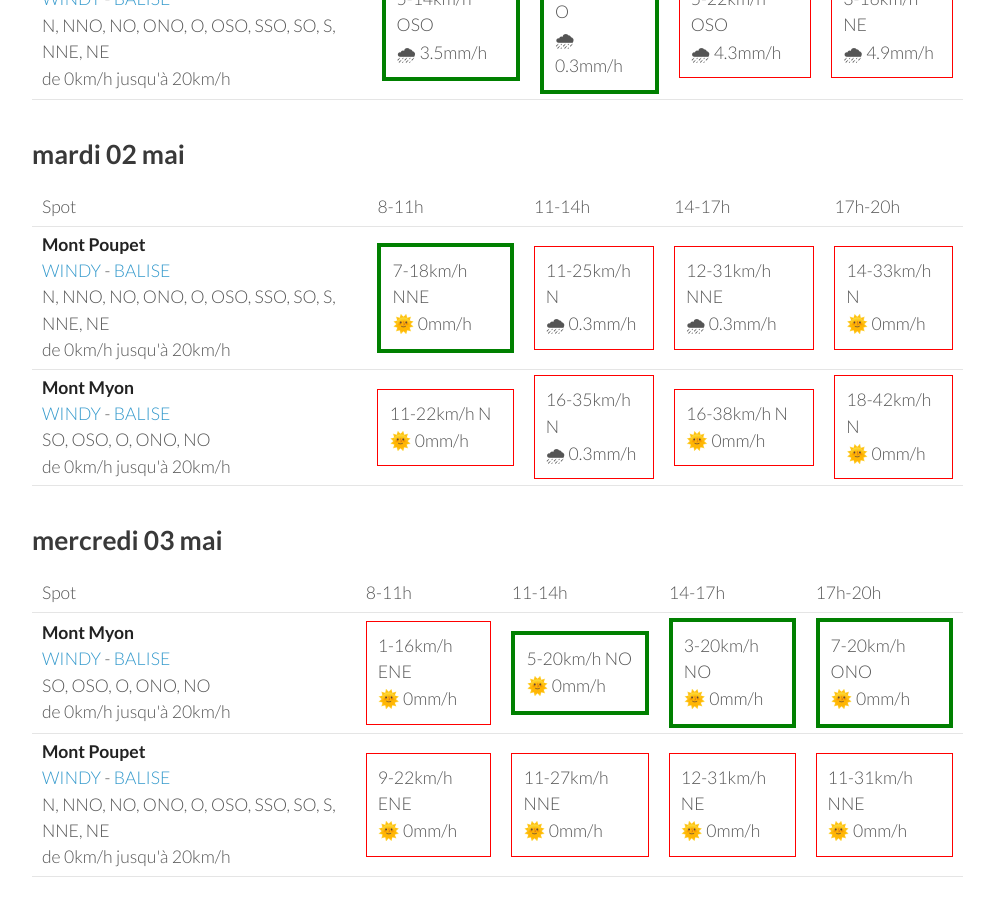
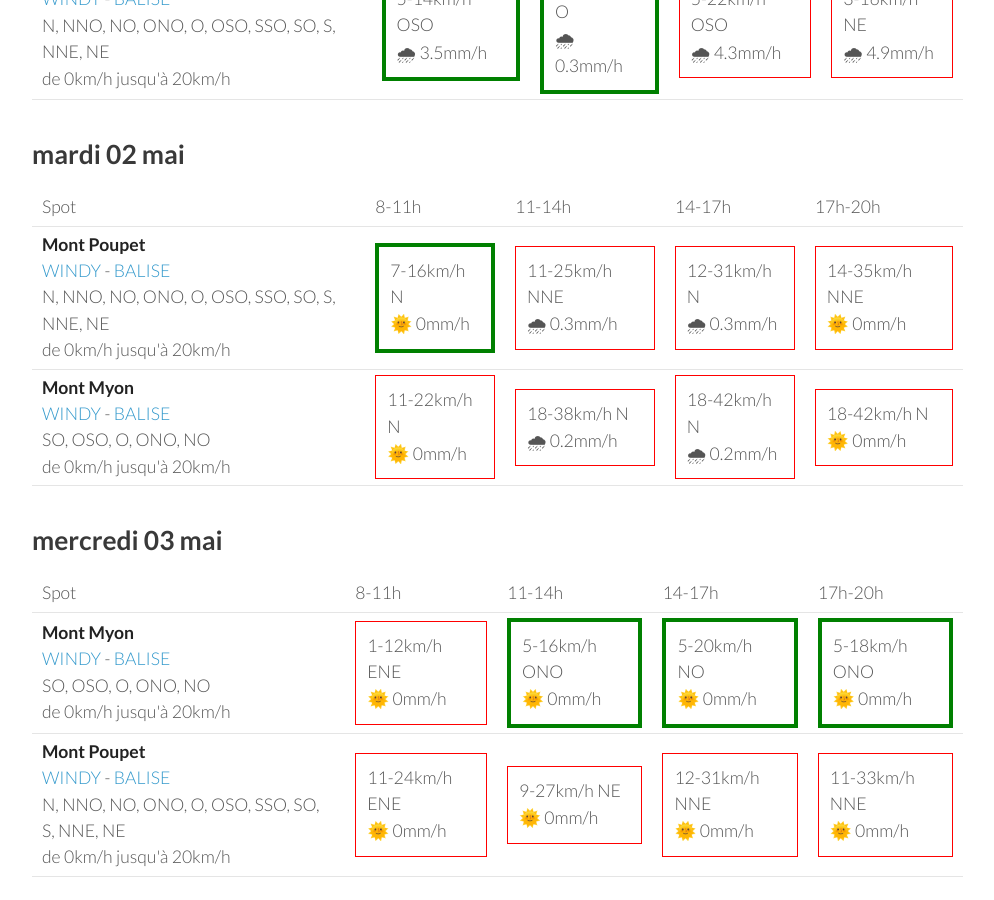
Before and after one commit to parapente-dans-le-nord/parapente-dans-le-nord.github.io, a Jekyll site: the page built from jura.markdown, in a window 1280 px wide and 900 px high, scrolled down 926 px. Shown: the whole window, without its empty margins (26-1020 px from the left). Built offline with Jekyll 4.4.1, drawn with Linux system fonts in a browser that asks for light colours; some of the changed text lies outside the part shown.

Commit message:
update index.markdown

```diff
--- a/jura.markdown
+++ b/jura.markdown
@@ -94,10 +94,10 @@ page mise à jour le dimanche 30 avril 13:20
 <tr>
         <td><strong>Mont Poupet</strong><br><a href="https://windy.com/46.970/5.876?46.541,5.876,8">WINDY</a> - <span class=""><a href="http://www.balisemeteo.com/balise.php?idBalise=92">BALISE</a> </span><br> <span class="vent-favorable">N, NNO, NO, ONO, O, OSO, SSO, SO, S, NNE, NE</span><br><span class="force-vent">de 0km/h jusqu'à 20km/h</span> </td>
 
-            <td><div class="flyable"><p>7-18km/h NNE</p><p>🌞 0mm/h</p></div></td>
-            <td><div class="not-flyable"><p>11-25km/h N</p><p>🌧 0.3mm/h</p></div></td>
-            <td><div class="not-flyable"><p>12-31km/h NNE</p><p>🌧 0.3mm/h</p></div></td>
-            <td><div class="not-flyable"><p>14-33km/h N</p><p>🌞 0mm/h</p></div></td>
+            <td><div class="flyable"><p>7-16km/h N</p><p>🌞 0mm/h</p></div></td>
+            <td><div class="not-flyable"><p>11-25km/h NNE</p><p>🌧 0.3mm/h</p></div></td>
+            <td><div class="not-flyable"><p>12-31km/h N</p><p>🌧 0.3mm/h</p></div></td>
+            <td><div class="not-flyable"><p>14-35km/h NNE</p><p>🌞 0mm/h</p></div></td>
 
 
     </tr>
@@ -105,8 +105,8 @@ page mise à jour le dimanche 30 avril 13:20
         <td><strong>Mont Myon</strong><br><a href="https://windy.com/46.331/5.397?45.898,5.394,8,m:eWoagj8">WINDY</a> - <span class=""><a href="http://www.balisemeteo.com/balise.php?idBalise=70">BALISE</a> </span><br> <span class="vent-favorable">SO, OSO, O, ONO, NO</span><br><span class="force-vent">de 0km/h jusqu'à 20km/h</span> </td>
 
             <td><div class="not-flyable"><p>11-22km/h N</p><p>🌞 0mm/h</p></div></td>
-            <td><div class="not-flyable"><p>16-35km/h N</p><p>🌧 0.3mm/h</p></div></td>
-            <td><div class="not-flyable"><p>16-38km/h N</p><p>🌞 0mm/h</p></div></td>
+            <td><div class="not-flyable"><p>18-38km/h N</p><p>🌧 0.2mm/h</p></div></td>
+            <td><div class="not-flyable"><p>18-42km/h N</p><p>🌧 0.2mm/h</p></div></td>
             <td><div class="not-flyable"><p>18-42km/h N</p><p>🌞 0mm/h</p></div></td>
 
 
@@ -130,20 +130,20 @@ page mise à jour le dimanche 30 avril 13:20
 <tr>
         <td><strong>Mont Myon</strong><br><a href="https://windy.com/46.331/5.397?45.898,5.394,8,m:eWoagj8">WINDY</a> - <span class=""><a href="http://www.balisemeteo.com/balise.php?idBalise=70">BALISE</a> </span><br> <span class="vent-favorable">SO, OSO, O, ONO, NO</span><br><span class="force-vent">de 0km/h jusqu'à 20km/h</span> </td>
 
-            <td><div class="not-flyable"><p>1-16km/h ENE</p><p>🌞 0mm/h</p></div></td>
+            <td><div class="not-flyable"><p>1-12km/h ENE</p><p>🌞 0mm/h</p></div></td>
+            <td><div class="flyable"><p>5-16km/h ONO</p><p>🌞 0mm/h</p></div></td>
             <td><div class="flyable"><p>5-20km/h NO</p><p>🌞 0mm/h</p></div></td>
-            <td><div class="flyable"><p>3-20km/h NO</p><p>🌞 0mm/h</p></div></td>
-            <td><div class="flyable"><p>7-20km/h ONO</p><p>🌞 0mm/h</p></div></td>
+            <td><div class="flyable"><p>5-18km/h ONO</p><p>🌞 0mm/h</p></div></td>
 
 
     </tr>
 <tr>
         <td><strong>Mont Poupet</strong><br><a href="https://windy.com/46.970/5.876?46.541,5.876,8">WINDY</a> - <span class=""><a href="http://www.balisemeteo.com/balise.php?idBalise=92">BALISE</a> </span><br> <span class="vent-favorable">N, NNO, NO, ONO, O, OSO, SSO, SO, S, NNE, NE</span><br><span class="force-vent">de 0km/h jusqu'à 20km/h</span> </td>
 
-            <td><div class="not-flyable"><p>9-22km/h ENE</p><p>🌞 0mm/h</p></div></td>
-            <td><div class="not-flyable"><p>11-27km/h NNE</p><p>🌞 0mm/h</p></div></td>
-            <td><div class="not-flyable"><p>12-31km/h NE</p><p>🌞 0mm/h</p></div></td>
-            <td><div class="not-flyable"><p>11-31km/h NNE</p><p>🌞 0mm/h</p></div></td>
+            <td><div class="not-flyable"><p>11-24km/h ENE</p><p>🌞 0mm/h</p></div></td>
+            <td><div class="not-flyable"><p>9-27km/h NE</p><p>🌞 0mm/h</p></div></td>
+            <td><div class="not-flyable"><p>12-31km/h NNE</p><p>🌞 0mm/h</p></div></td>
+            <td><div class="not-flyable"><p>11-33km/h NNE</p><p>🌞 0mm/h</p></div></td>
 
 
     </tr>
```
Also changed, not shown: other parts of jura.markdown (+1 -1 lines).
